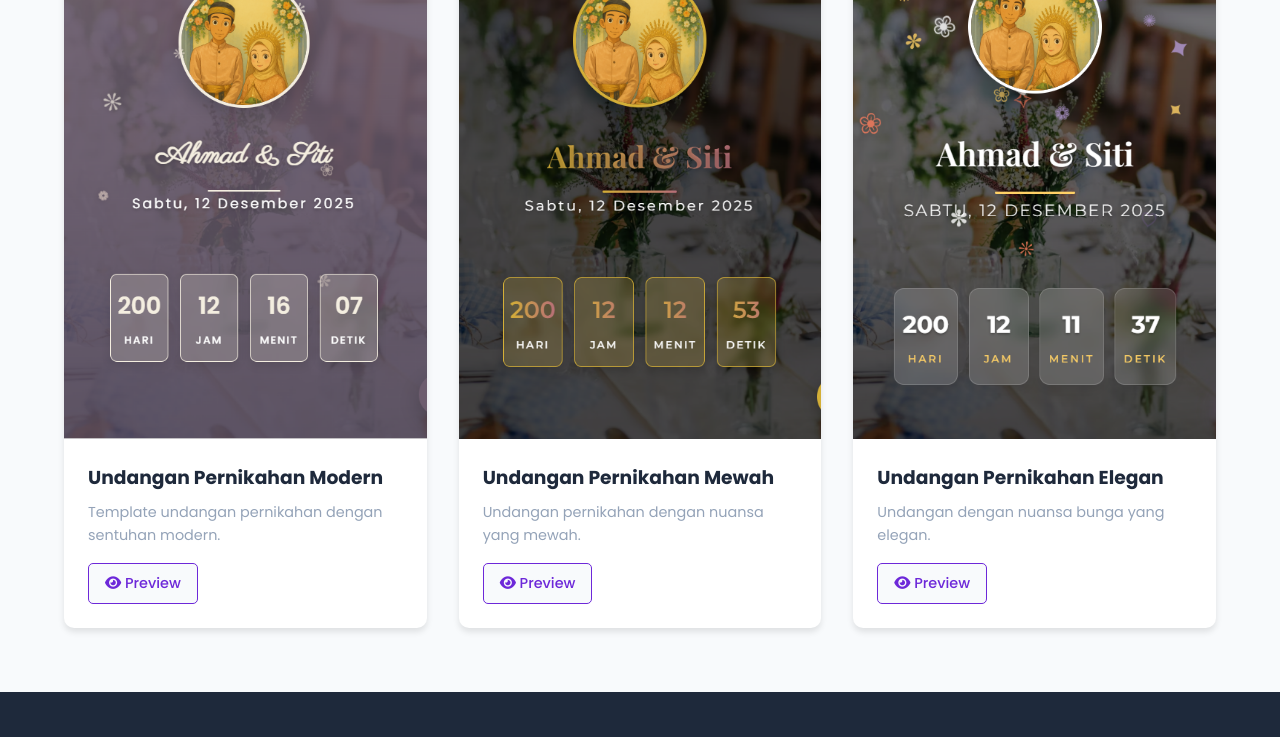
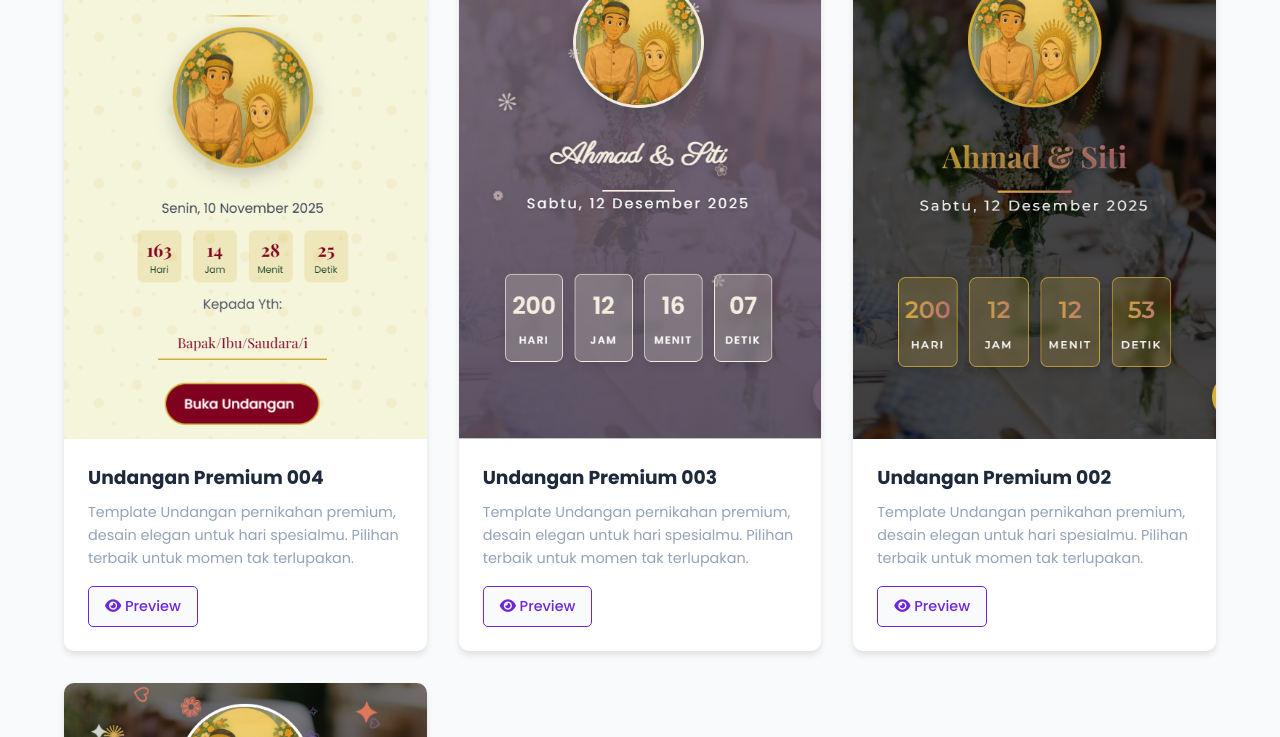
Before and after one commit to Wann01/UndangIn, a plain HTML site: page index.html in a window 1280 px wide. Shown: the part 710-1447 px from the top of the page. Drawn offline with Linux system fonts and the light colour scheme.

Commit message:
Update index.html

```diff
--- a/index.html
+++ b/index.html
@@ -488,16 +488,29 @@
                 <p>Pilih template favorit Anda</p>
             </div>
             <div class="template-grid">
+                <!-- Template baru -->
+                <div class="template-card">
+                    <div class="template-preview">
+                        <img src="images/temp4.png" alt="Template Undangan 4">
+                    </div>
+                    <div class="template-info">
+                        <h3>Undangan Premium 004</h3>
+                        <p>Template Undangan pernikahan premium, desain elegan untuk hari spesialmu. Pilihan terbaik untuk momen tak terlupakan.</p>
+                        <div class="template-actions">
+                            <a href="Undangan-Premium-004.html" class="preview-btn"><i class="fas fa-eye"></i> Preview</a>
+                        </div>
+                    </div>
+                </div>
                 <!-- Template 1 -->
                 <div class="template-card">
                     <div class="template-preview">
                         <img src="images/temp1.png" alt="Template Undangan 1">
                     </div>
                     <div class="template-info">
-                        <h3>Undangan Pernikahan Modern</h3>
-                        <p>Template undangan pernikahan dengan sentuhan modern.</p>
+                        <h3>Undangan Premium 003</h3>
+                        <p>Template Undangan pernikahan premium, desain elegan untuk hari spesialmu. Pilihan terbaik untuk momen tak terlupakan.</p>
                         <div class="template-actions">
-                            <a href="template1.html" class="preview-btn"><i class="fas fa-eye"></i> Preview</a>
+                            <a href="Undangan-Premium-003.html" class="preview-btn"><i class="fas fa-eye"></i> Preview</a>
                         </div>
                     </div>
                 </div>
@@ -508,10 +521,10 @@
                         <img src="images/temp2.png" alt="Template Undangan 2">
                     </div>
                     <div class="template-info">
-                        <h3>Undangan Pernikahan Mewah</h3>
-                        <p>Undangan pernikahan dengan nuansa yang mewah.</p>
+                        <h3>Undangan Premium 002</h3>
+                        <p>Template Undangan pernikahan premium, desain elegan untuk hari spesialmu. Pilihan terbaik untuk momen tak terlupakan.</p>
                         <div class="template-actions">
-                            <a href="template2.html" class="preview-btn"><i class="fas fa-eye"></i> Preview</a>
+                            <a href="Undangan-Premium-002.html" class="preview-btn"><i class="fas fa-eye"></i> Preview</a>
                         </div>
                     </div>
                 </div>
@@ -522,10 +535,10 @@
                         <img src="images/temp3.png" alt="Template Undangan 3">
                     </div>
                     <div class="template-info">
-                        <h3>Undangan Pernikahan Elegan</h3>
-                        <p>Undangan dengan nuansa bunga yang elegan.</p>
+                        <h3>Undangan Premium 001</h3>
+                        <p>Template Undangan pernikahan premium, desain elegan untuk hari spesialmu. Pilihan terbaik untuk momen tak terlupakan.</p>
                         <div class="template-actions">
-                            <a href="template3.html" class="preview-btn"><i class="fas fa-eye"></i> Preview</a>
+                            <a href="Undangan-Premium-001.html" class="preview-btn"><i class="fas fa-eye"></i> Preview</a>
                         </div>
                     </div>
                 </div>
@@ -566,7 +579,7 @@
                 </div>
             </div>
             <div class="copyright">
-                <p>&copy; 2025 UndangIn. Semua Hak Dilindungi.</p>
+                <p>&copy; 2025 UndangIn.</p>
             </div>
         </div>
     </footer>
```
